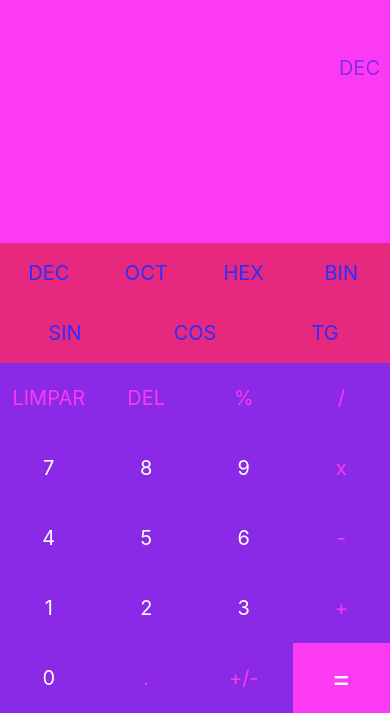
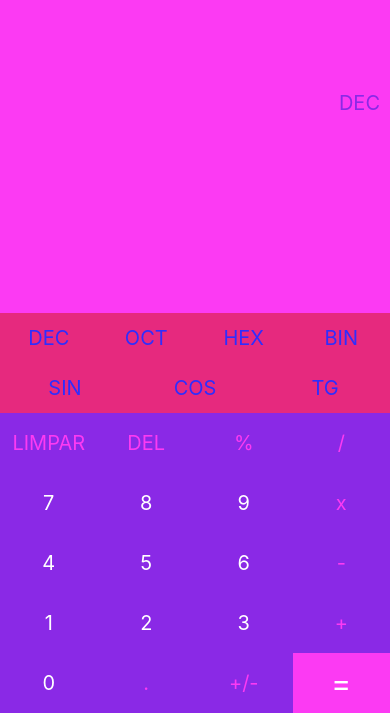
Before and after one commit to Raphael-Pauleschi/Miniprojeto02-Calculadora2, a React Native app: screen / in a window 390 px wide. Shown: the part 131-844 px from the top of the page. Built offline with nearby package versions, Linux system fonts and the light colour scheme.

Commit message:
Shorter buttons

```diff
--- a/src/components/KeyboardStyle.js
+++ b/src/components/KeyboardStyle.js
@@ -10,7 +10,7 @@ export default StyleSheet.create ({
     alignItems: 'center',
     justifyContent: 'center',
     minWidth: 90,
-    minHeight: 70,
+    minHeight: 60,
     flex: 2,
   },
   buttonOther: {
@@ -18,7 +18,7 @@ export default StyleSheet.create ({
     alignItems: 'center',
     justifyContent: 'center',
     minWidth: 90,
-    minHeight: 60,
+    minHeight: 50,
     flex: 2,
   },
   textButton: {
```
